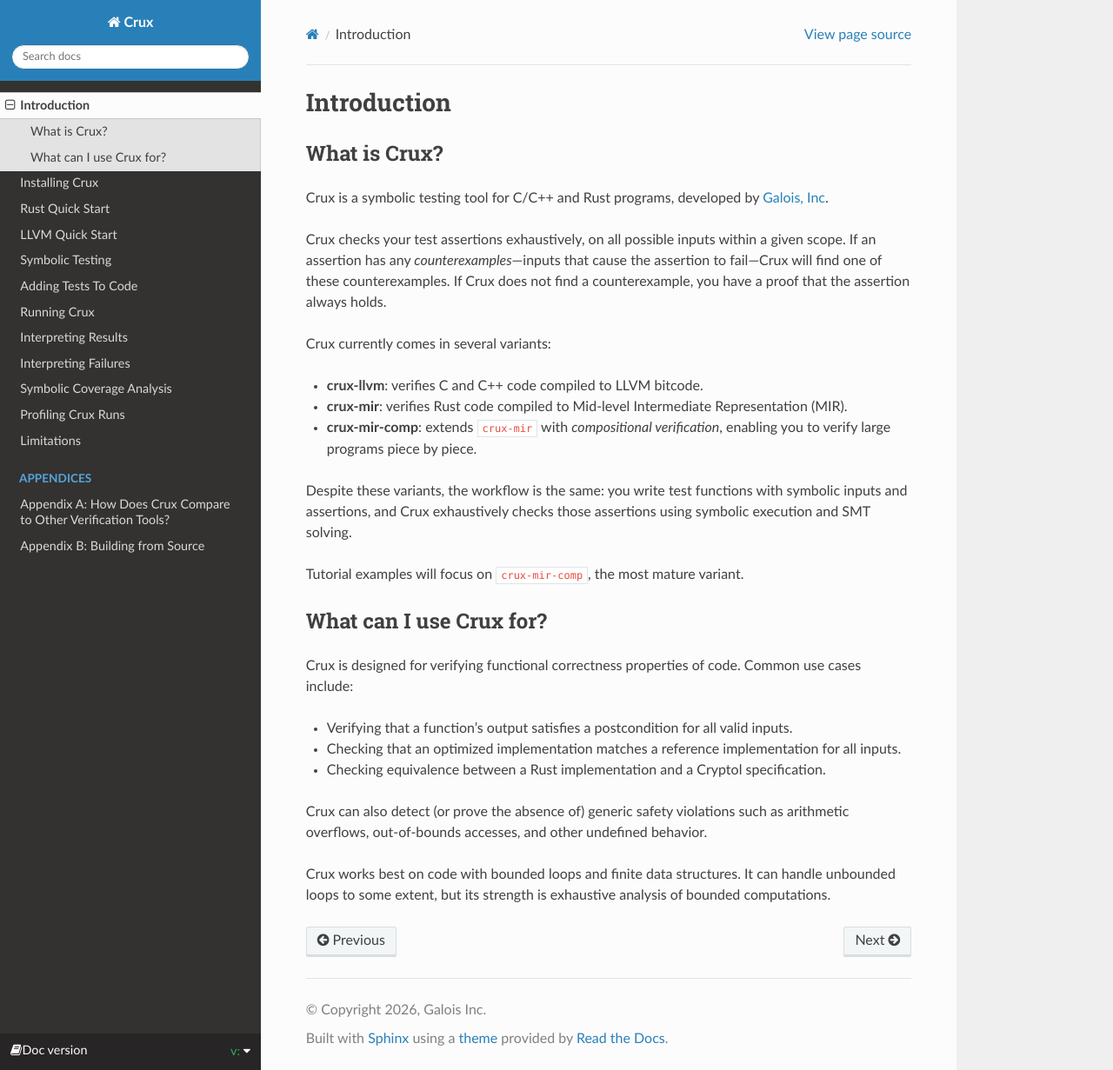
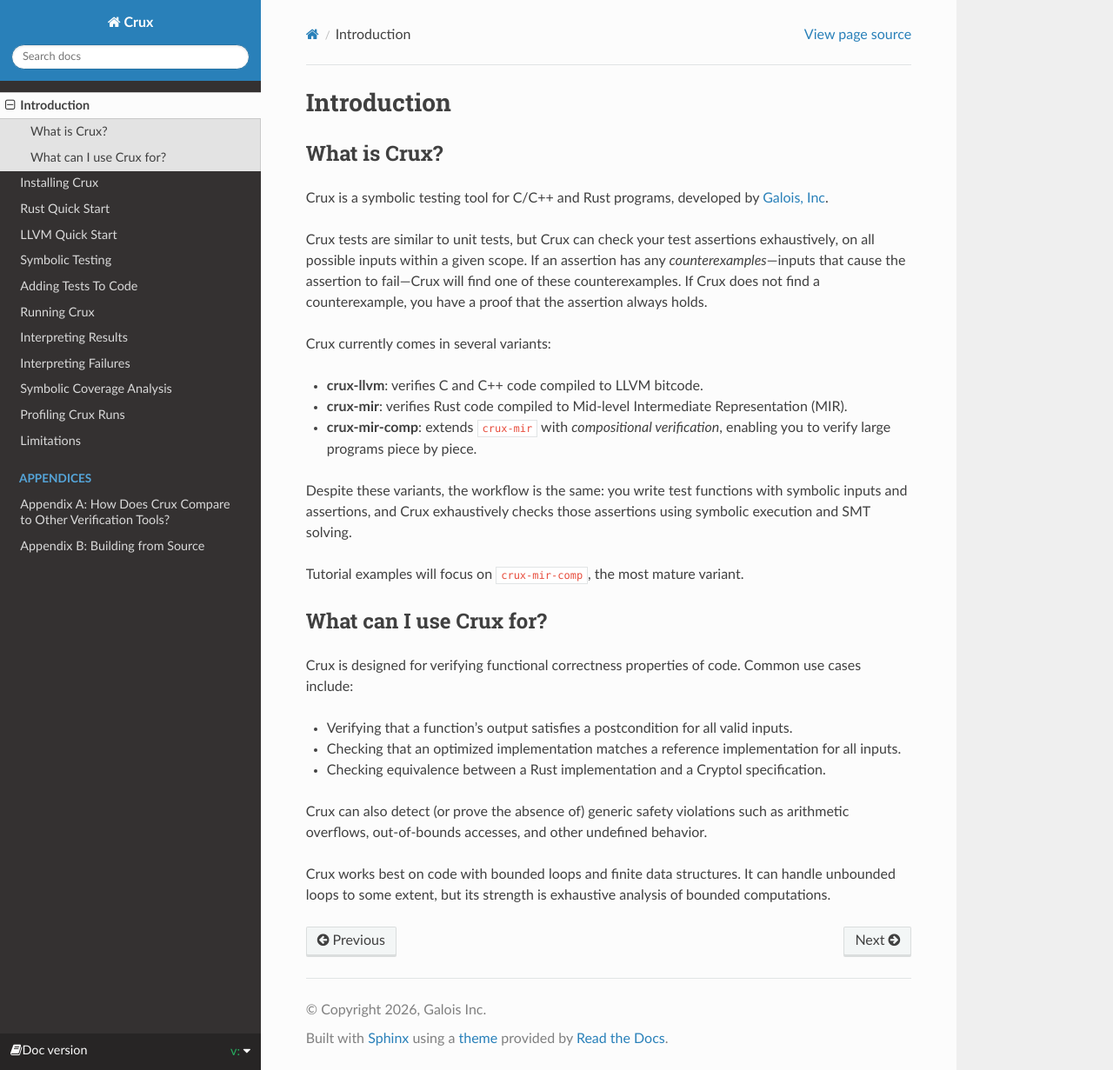
Before and after one commit to GaloisInc/crux, a Sphinx documentation site: the page built from docs/introduction.rst, in a window 1280 px wide and 1231 px high. Shown: the whole window at 87% size. Built offline with Sphinx 7.4.7 and the Read the Docs theme 3.1.0, drawn with Linux system fonts in a browser that asks for light colours.

Commit message:
clarify that Crux *can* check assertions exhaustively and compare with unit testing

```diff
--- a/docs/introduction.rst
+++ b/docs/introduction.rst
@@ -7,7 +7,7 @@
 Crux is a symbolic testing tool for C/C++ and Rust programs, developed by
 `Galois, Inc <https://www.galois.com/>`_.
 
-Crux checks your test assertions exhaustively, on all possible inputs within a
+Crux tests are similar to unit tests, but Crux can check your test assertions exhaustively, on all possible inputs within a
 given scope. If an assertion has any *counterexamples*---inputs that cause the
 assertion to fail---Crux will find one of these counterexamples. If Crux does
 not find a counterexample, you have a proof that the assertion always holds.
```
